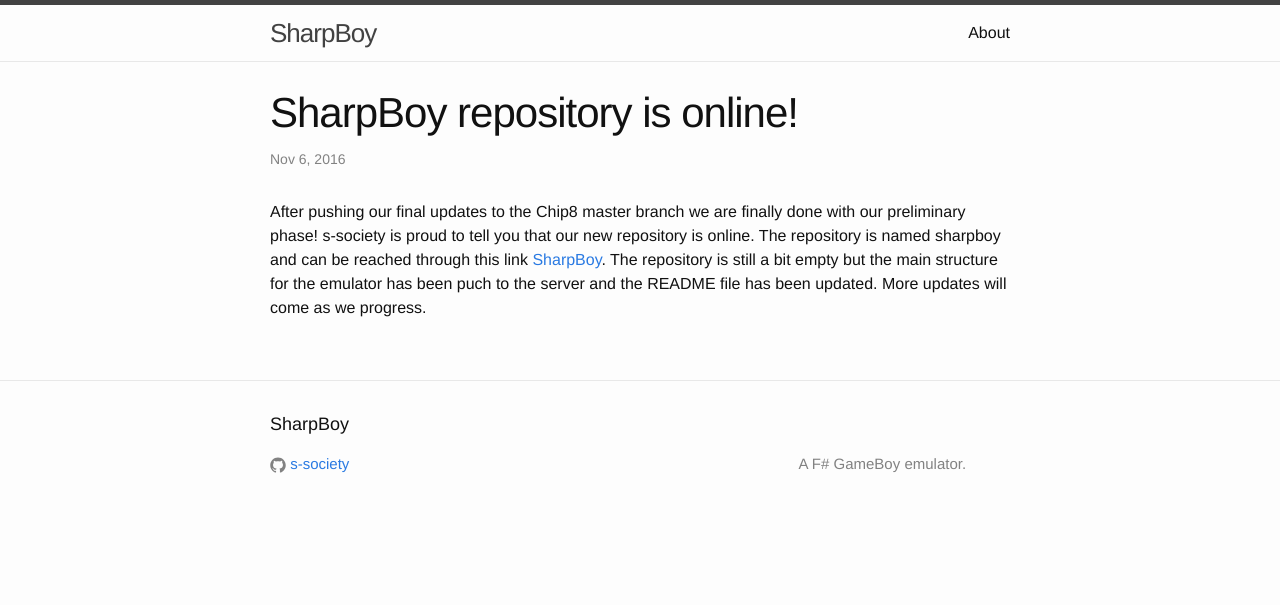
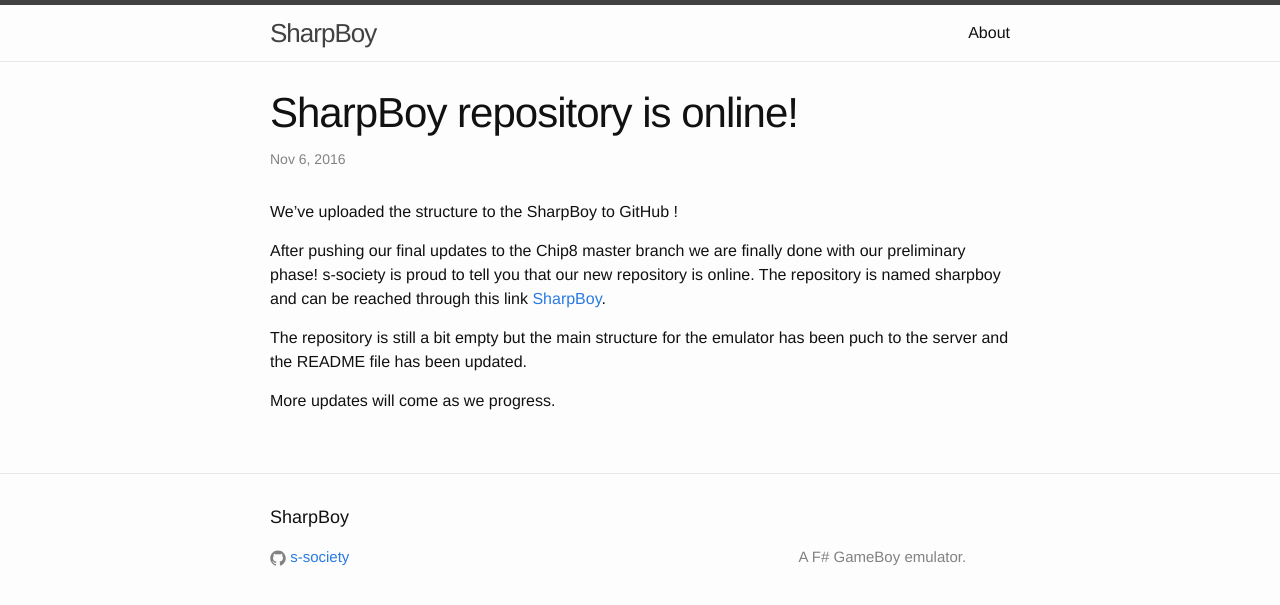
Before and after one commit to s-society/sharpboy, a Jekyll site: the page built from _posts/2016-11-06-sharpboy-repository-creation.md, in a window 1280 px wide. Shown: the top 605 px of the page. Built offline with Jekyll 4.4.1, drawn with Linux system fonts in a browser that asks for light colours.

Commit message:
Update 2016-11-06-sharpboy-repository-creation.md

```diff
--- a/_posts/2016-11-06-sharpboy-repository-creation.md
+++ b/_posts/2016-11-06-sharpboy-repository-creation.md
@@ -2,8 +2,11 @@
 layout: post
 title: "SharpBoy repository is online!"
 ---
+We've uploaded the structure to the SharpBoy to GitHub !
 
 After pushing our final updates to the Chip8 master branch we are finally done with our preliminary phase!
 s-society is proud to tell you that our new repository is online. The repository is named sharpboy and can be reached through this link [SharpBoy](https://www.github.com/s-society/sharpboy).
+
 The repository is still a bit empty but the main structure for the emulator has been puch to the server and the README file has been updated.
+
 More updates will come as we progress.
```
